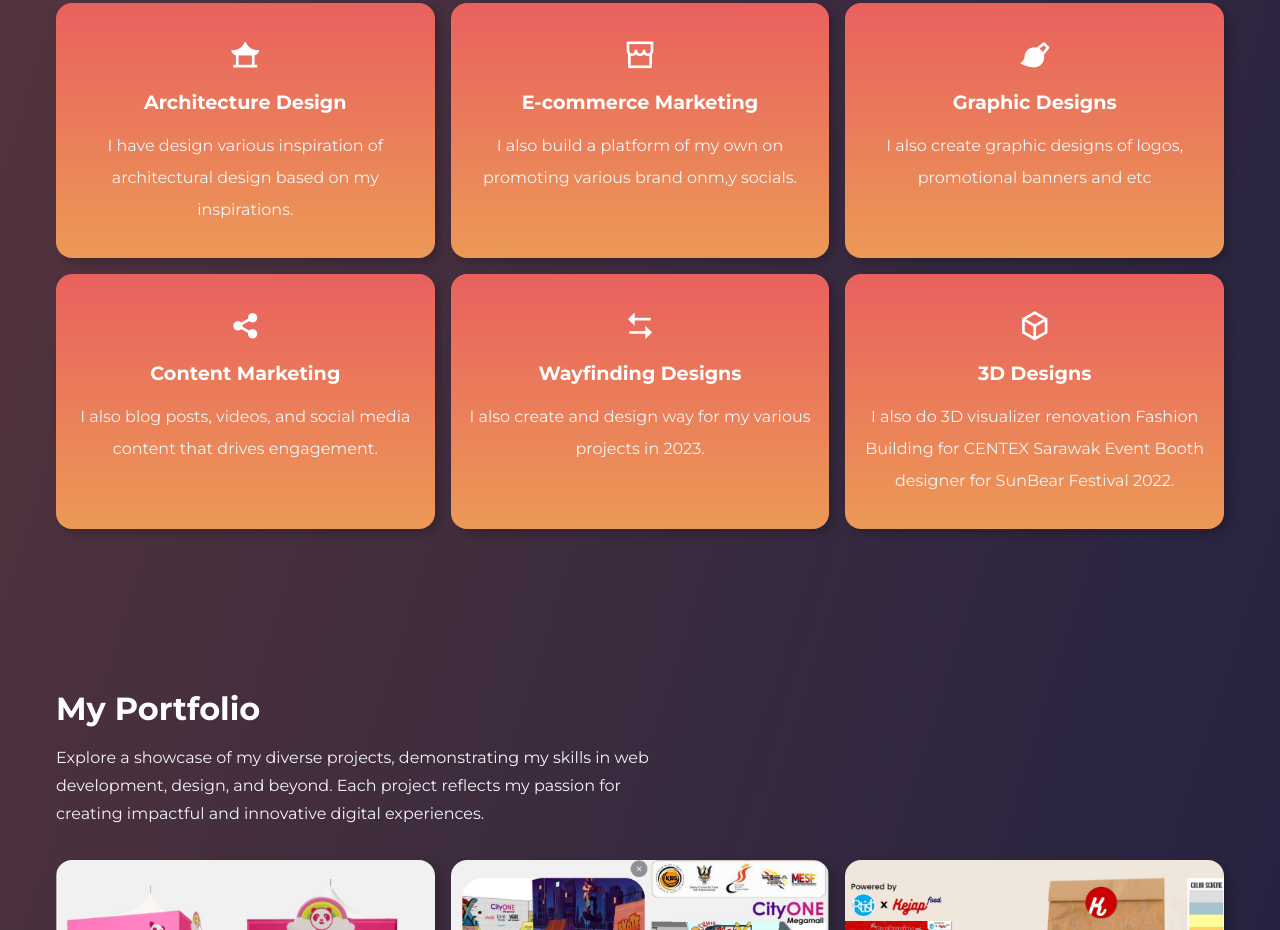
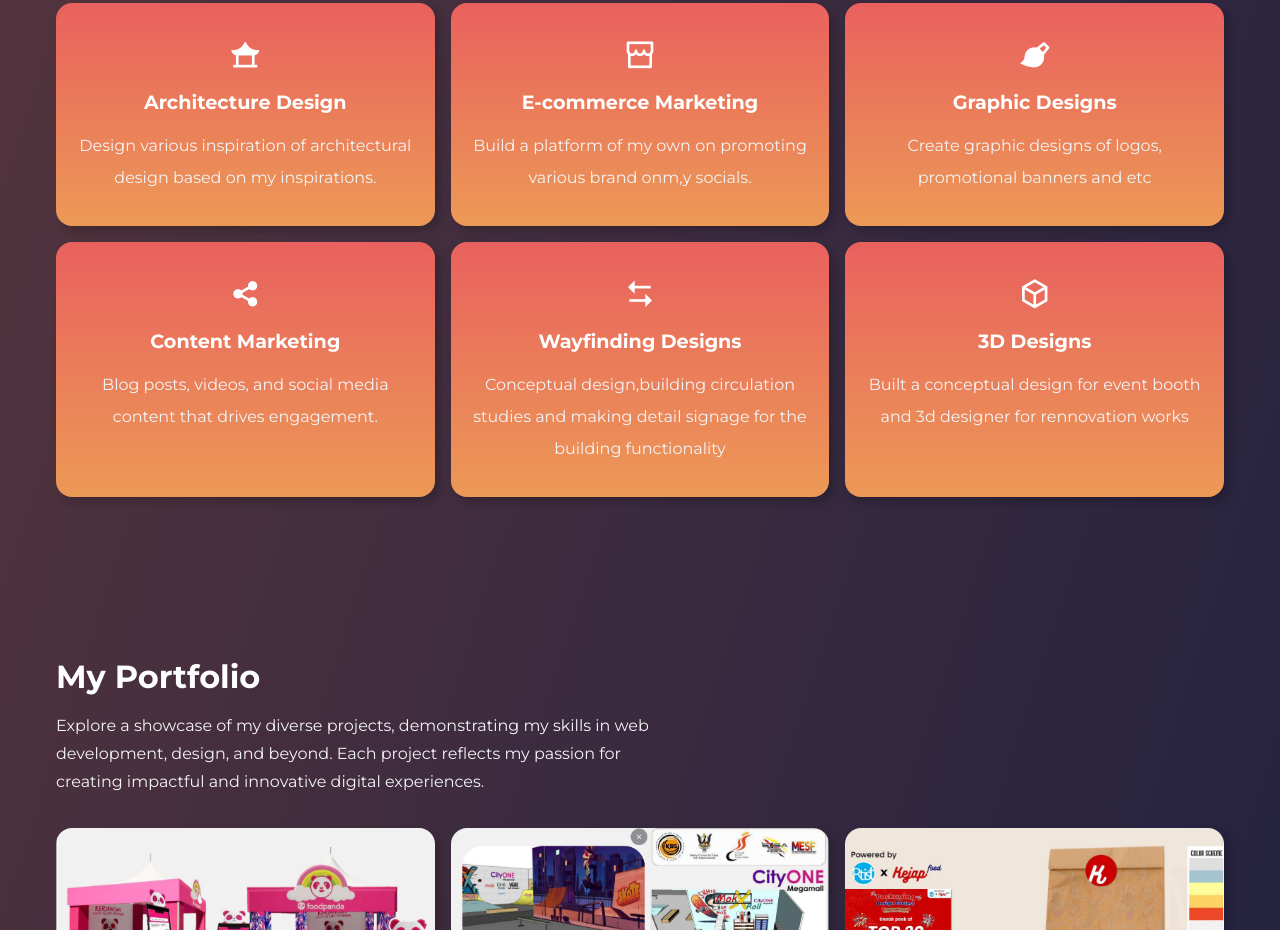
Before and after one commit to anatasha97/profile, a plain HTML site: page index.html in a window 1280 px wide. Shown: the part 1657-2587 px from the top of the page. Drawn offline with nearby package versions, Linux system fonts and the light colour scheme.

Commit message:
Update index.html

```diff
--- a/index.html
+++ b/index.html
@@ -82,28 +82,28 @@
           <span><i class="ri-ancient-pavilion-fill"></i></span>
           <h4>Architecture Design</h4>
           <p>
-            I have design various inspiration of architectural design based on my inspirations.
+            Design various inspiration of architectural design based on my inspirations.
           </p>
         </div>
         <div class="service__card">
           <span><i class="ri-store-line"></i></span>
           <h4>E-commerce Marketing</h4>
           <p>
-            I also build a platform of my own on promoting various brand onm,y socials.
+            Build a platform of my own on promoting various brand onm,y socials.
           </p>
         </div>
         <div class="service__card">
           <span><i class="ri-brush-fill"></i></span>
           <h4>Graphic Designs</h4>
           <p>
-           I also create graphic designs of logos, promotional banners and etc
+           Create graphic designs of logos, promotional banners and etc
           </p>
         </div>
         <div class="service__card">
           <span><i class="ri-share-fill"></i></span>
           <h4>Content Marketing</h4>
           <p>
-            I also blog posts, videos, and social media
+            Blog posts, videos, and social media
             content that drives engagement.
           </p>
         </div>
@@ -111,15 +111,14 @@
           <span><i class="ri-arrow-left-right-fill"></i></span>
           <h4>Wayfinding Designs</h4>
           <p>
-            I also create and design way for my various projects in 2023.
+            Conceptual design,building circulation studies and making detail signage for the building functionality
           </p>
         </div>
         <div class="service__card">
           <span><i class="ri-box-3-line"></i></span>
           <h4>3D Designs</h4>
           <p>
-            I also do 3D visualizer renovation Fashion Building for CENTEX Sarawak
-            Event Booth designer for SunBear Festival 2022.
+            Built a conceptual design for event booth and 3d designer for rennovation works
           </p>
         </div>
       </div>
```
